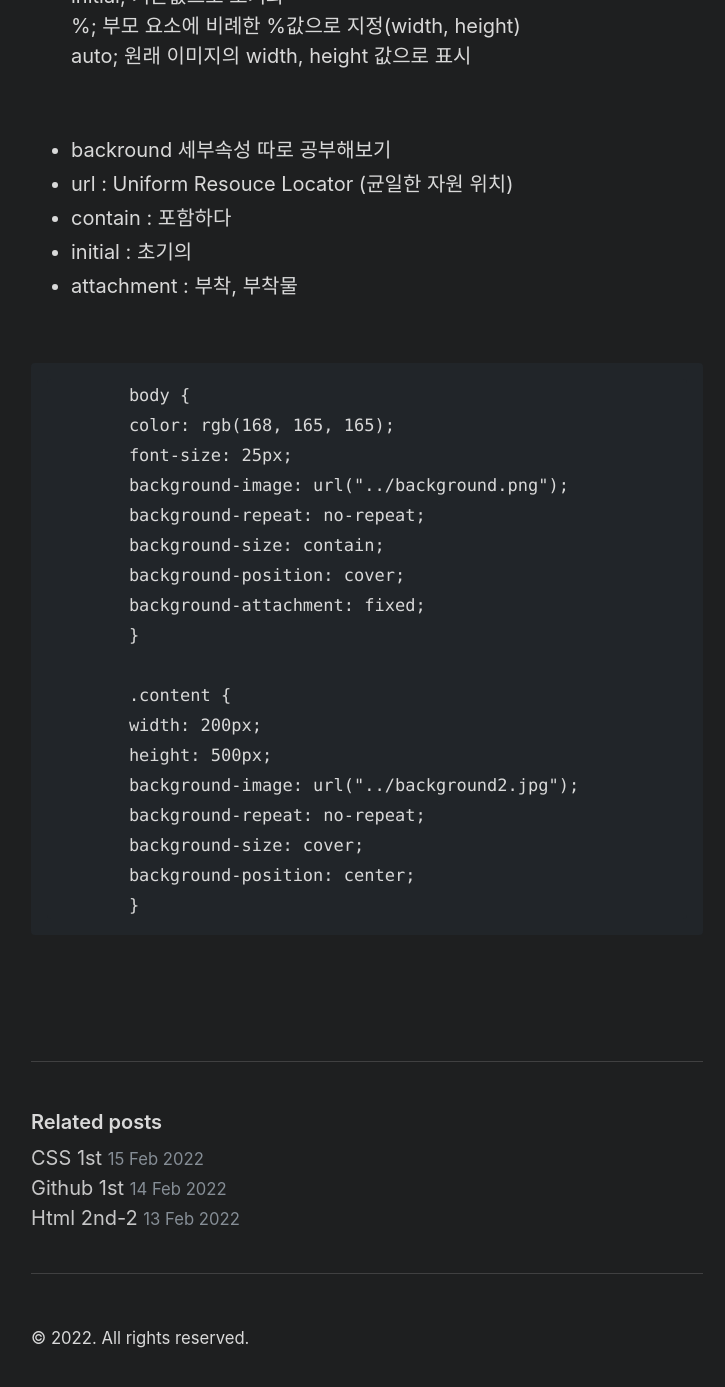
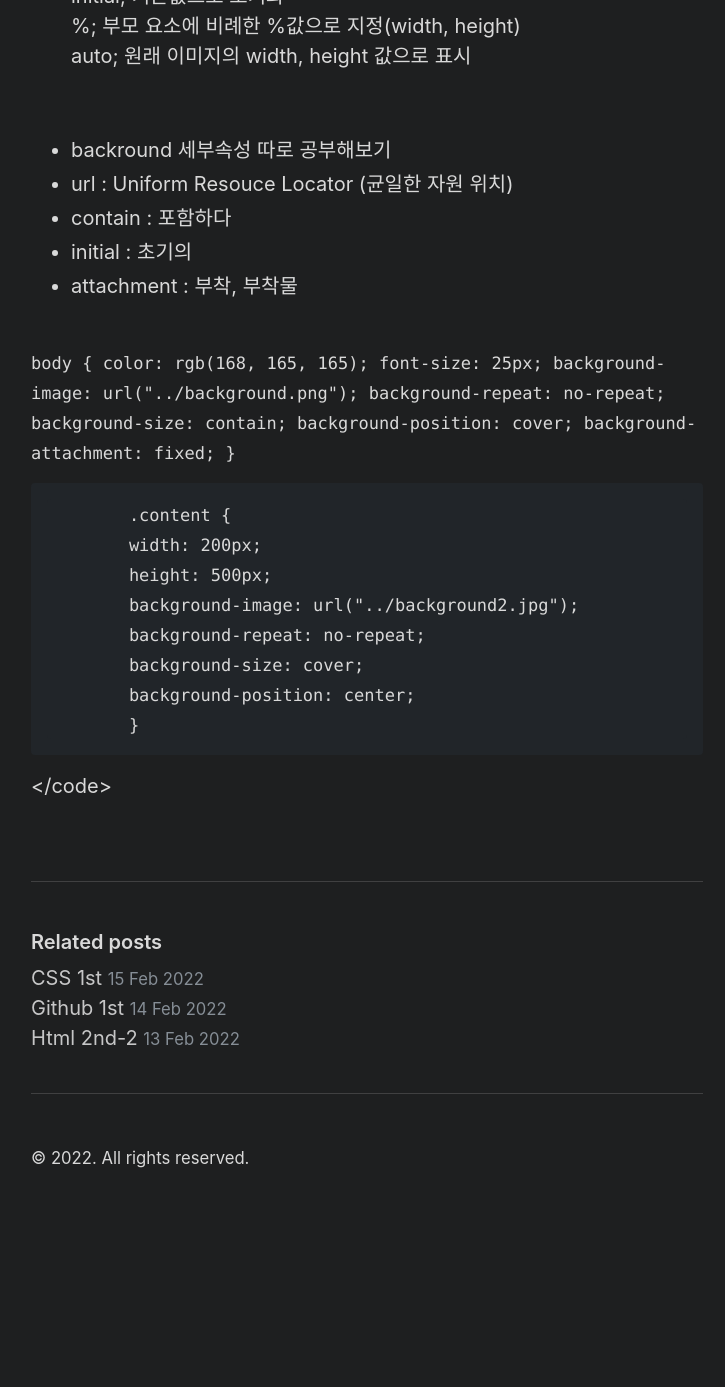
Before and after one commit to Dev-Dotoli/dev-dotoli.github.com, a Jekyll site: the page built from _posts/2022-02-15-CSS-2nd.md, in a window 1280 px wide and 1400 px high, scrolled down 1452 px. Shown: the top 1387 px of the window, without its empty margins (273-998 px from the left). Built offline with Jekyll 4.4.1, drawn with Linux system fonts in a browser that asks for light colours; after the commit the page ends 2672 px from its top, so only the background shows below that; some of the changed text lies outside the part shown.

Commit message:
add code tag

```diff
--- a/_posts/2022-02-15-CSS-2nd.md
+++ b/_posts/2022-02-15-CSS-2nd.md
@@ -16,13 +16,13 @@ title: CSS 2nd
 9,10강 순서바뀐듯 9강 참조
 
 <br>
----bash
+<code>
             .main-frame {
             border: 5px solid rgb(214, 140, 71);
             width: 140px;
             height: 25px;
             }
----
+</code>
 <br><br>
 
 ## 11th margin, padding
@@ -34,6 +34,7 @@ title: CSS 2nd
 - 적용순서 : 상 우 하 좌(시계방향)
 
 <br>
+<code>
             body {
             border: 5px solid rgb(55, 165, 40);
             margin: 10px 20px 30px 40px;
@@ -45,6 +46,7 @@ title: CSS 2nd
             width: 140px;
             height: 25px;
             }
+</code>
 <br><br>
 
 ## 12th background
@@ -72,7 +74,7 @@ body에 바로 넣으면 깔끔할 것 같다<br>
 - attachment : 부착, 부착물
 
 <br>
-
+<code>
             body {
             color: rgb(168, 165, 165);
             font-size: 25px;
@@ -92,4 +94,5 @@ body에 바로 넣으면 깔끔할 것 같다<br>
             background-position: center;
             }
 
+</code>
 <br>
```
